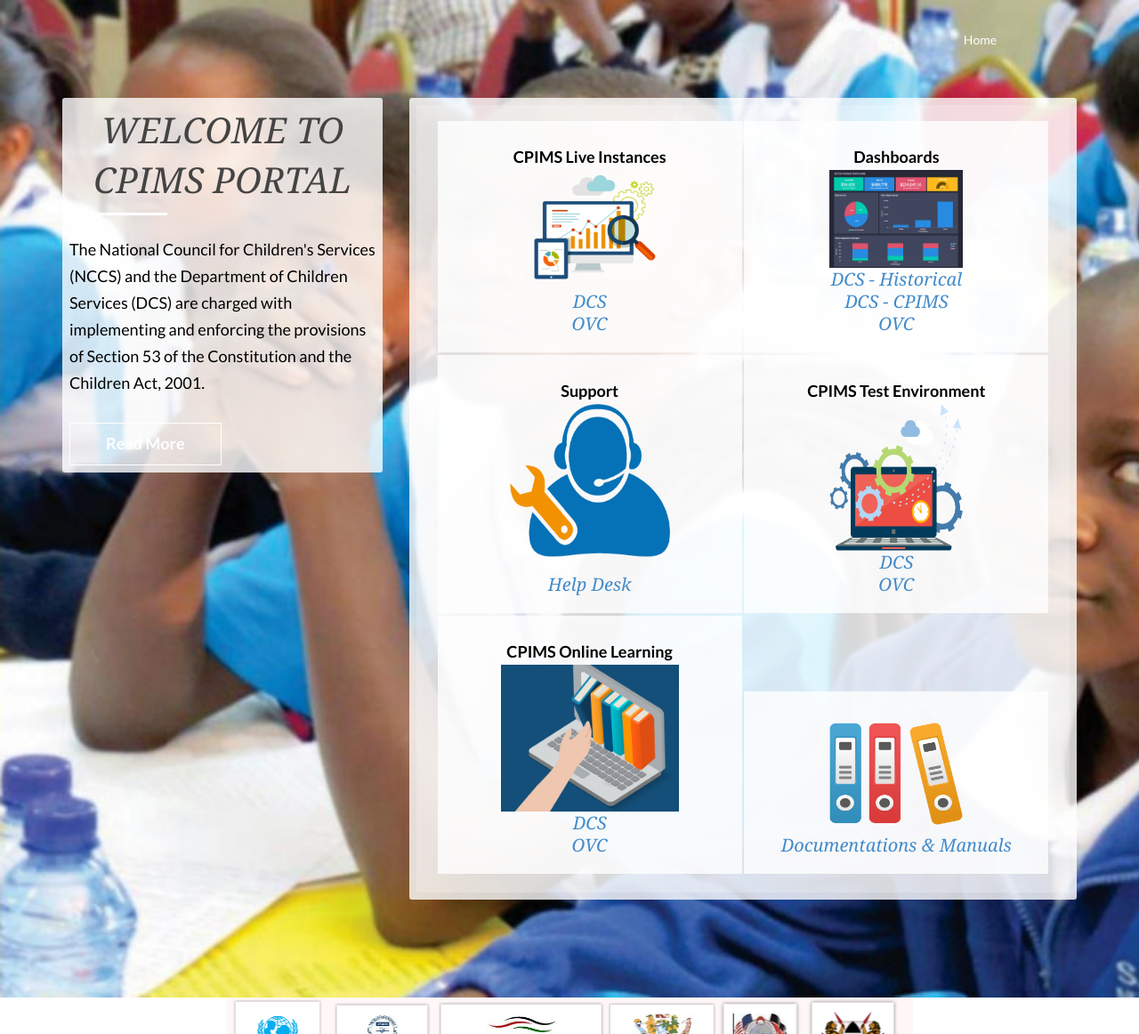
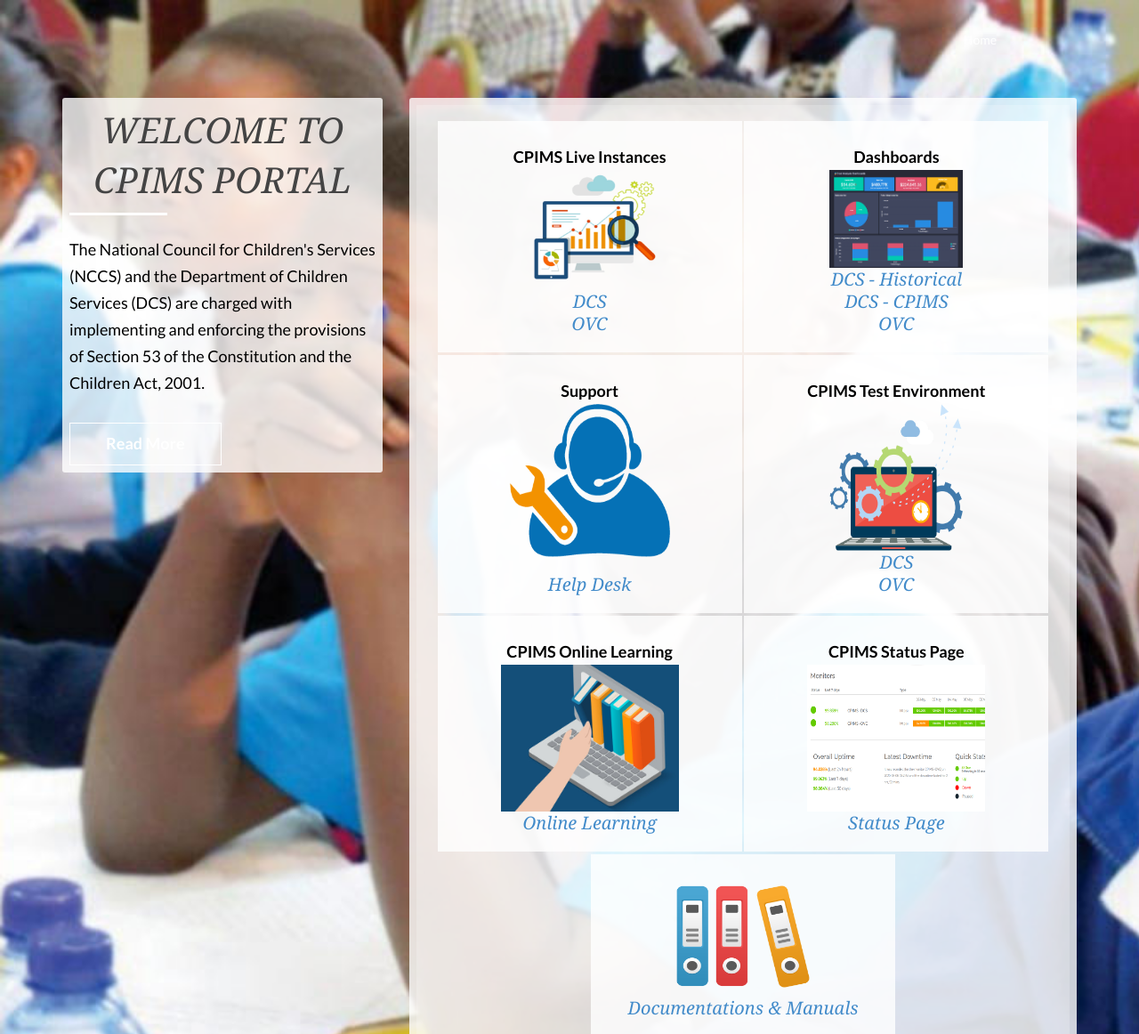
Before and after one commit to uonafya/CPIMS_Landing-Page, a plain HTML site: page index.html in a window 1280 px wide. Shown: the top 1162 px of the page at 89% size. Drawn offline with nearby package versions, Linux system fonts and the light colour scheme; some packages are replaced by stand-ins of ours.

Commit message:
status page

```diff
--- a/index.html
+++ b/index.html
@@ -137,16 +137,21 @@
 									</li>
 									<li>
 										<p class="font-weight-bold"><strong>CPIMS Online Learning</strong></p>
-	                                    <div class="dash minutes_dash">
+	                                    <div class="dash hours_dash">
+											<a href="http://learning.childprotection.go.ke" target='_blank'>
 											<div ><img src="images/onlinelearning.jpg"  alt="LOGO" height="165" width="200"></div>
-											<a href="https://test.cpims.net" target='_blank'>
-												<span class="dash_title">DCS</span>
+	                                        <span class="dash_title">Online Learning</span>
 											</a>
 	                                    </div>
-											<a href="https://dev.cpims.net" target='_blank'>
-	                                        <span class="dash_title">OVC</span>
+									</li>
+									<li>
+										<p class="font-weight-bold"><strong>CPIMS Status Page</strong></p>
+	                                    <div class="dash hours_dash">
+											<a href="https://stats.uptimerobot.com/K85YJUmxl" target='_blank'>
+											<div ><img src="images/Statuspage.png"  alt="LOGO" height="165" width="200"></div>
+	                                        <span class="dash_title">Status Page</span>
 											</a>
-
+	                                    </div>
 	                                </li>
 	                                <li>
 	                                    <div class="dash seconds_dash">
```
Also changed, not shown: images/Statuspage.png (added).
